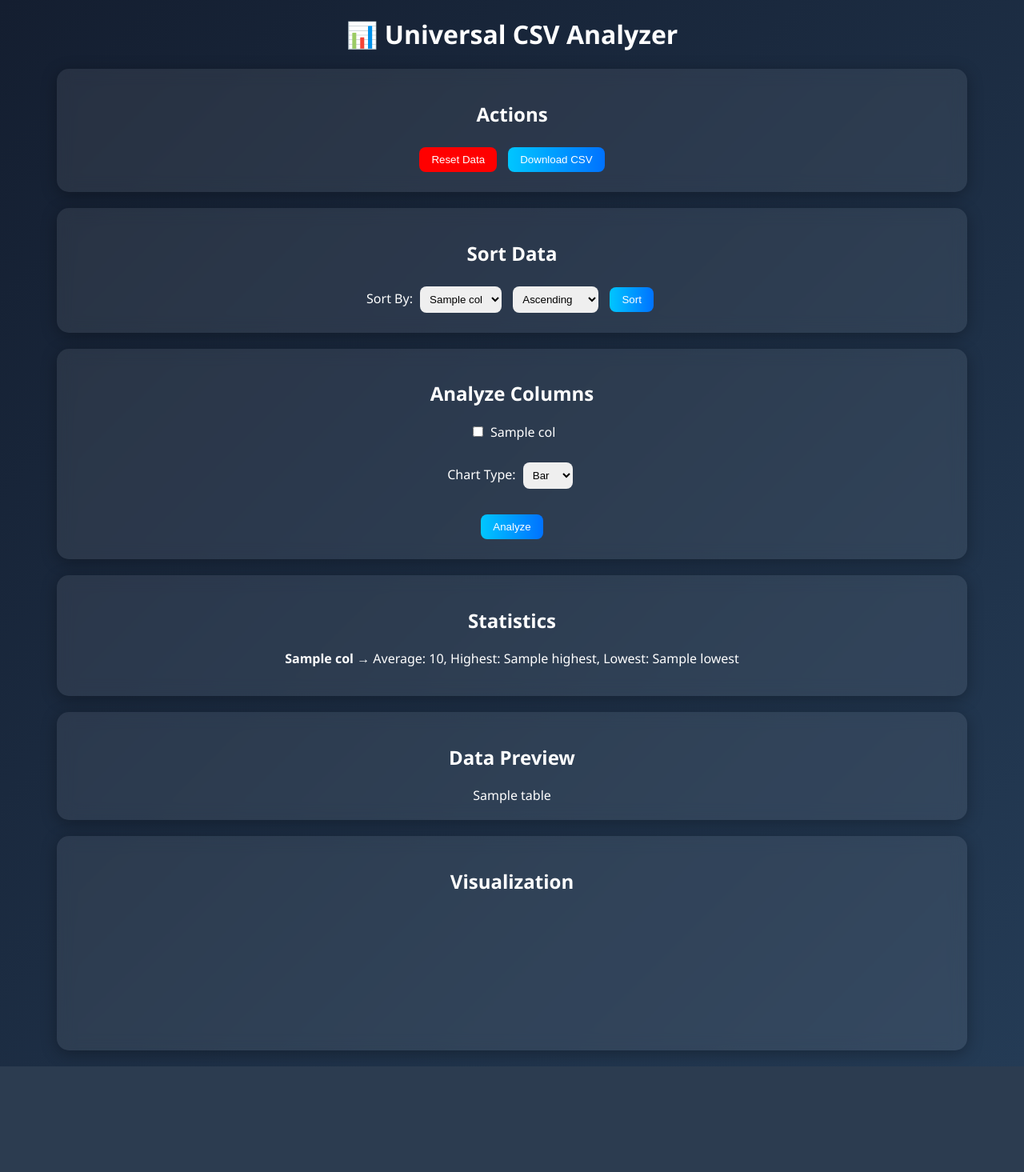
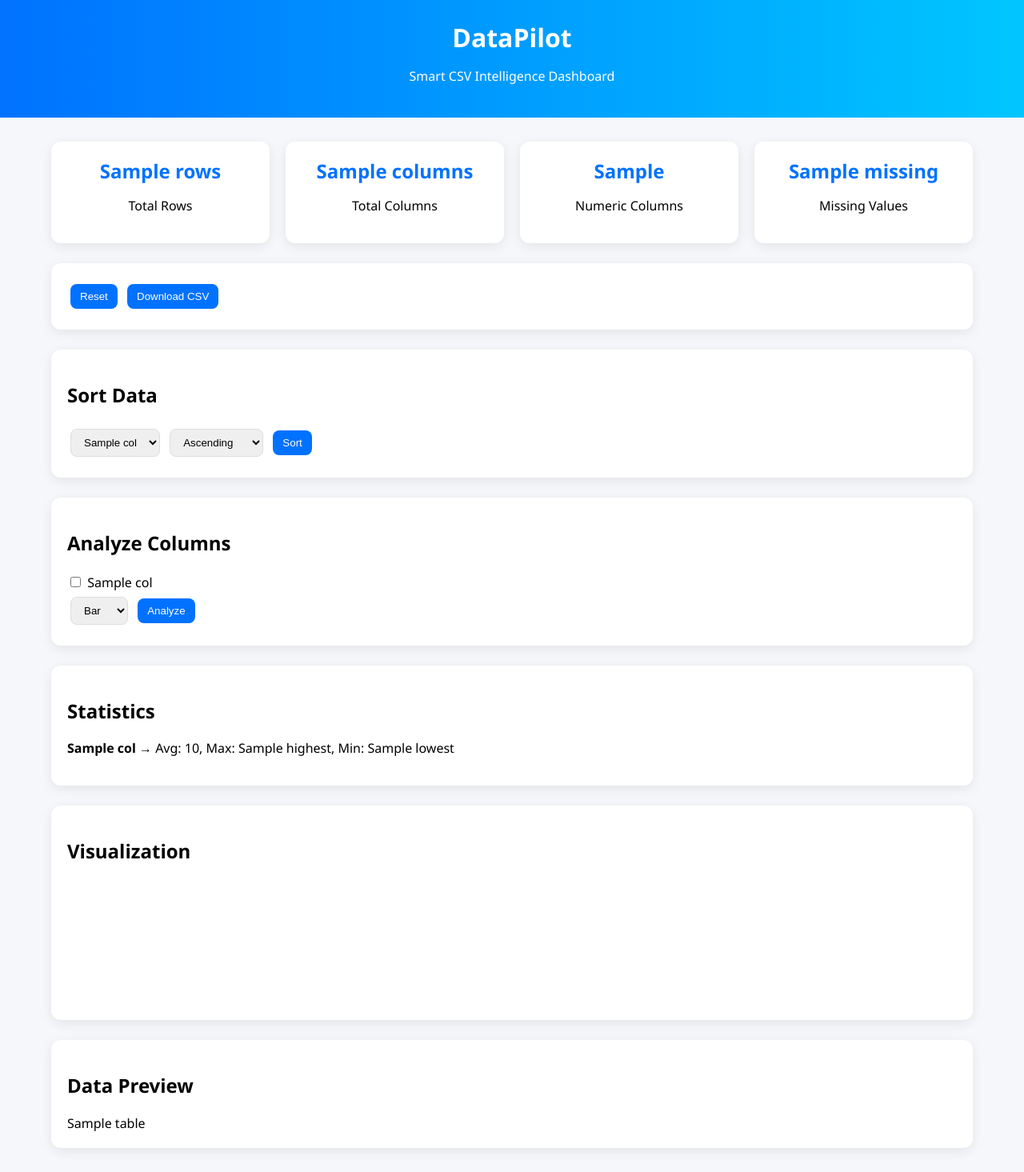
Before and after one commit to 2300032389/csv-analyzer, a Flask app: template templates/index.html in a window 1280 px wide. Shown: the whole page at 80% size. Before the commit the page ends 1333 px from the top, so only its background shows below. Run offline with Flask 3, Linux system fonts and the light colour scheme; the template is opened without the code that fills it: most values are stand-ins (such as "Sample title", 1, 10 or a date in 2020); a map, chart or similar area stays blank.

Commit message:
Clean simplified placement architecture

```diff
--- a/app.py
+++ b/app.py
@@ -1,4 +1,4 @@
-from flask import Flask, render_template, request, redirect
+from flask import Flask, render_template, request, redirect, send_file
 import pandas as pd
 import io
 import os
@@ -20,6 +20,7 @@ def index():
     labels = []
     values = []
     chart_type = "bar"
+    kpis = None
 
     if request.method == "POST":
 
@@ -78,9 +79,30 @@ def index():
                 labels = df.index.astype(str).tolist()
                 values = numeric_data.fillna(0).values.tolist()
 
+        # Download
+        if "download" in request.form and df is not None:
+            buffer = io.StringIO()
+            df.to_csv(buffer, index=False)
+            buffer.seek(0)
+
+            return send_file(
+                io.BytesIO(buffer.getvalue().encode()),
+                mimetype="text/csv",
+                as_attachment=True,
+                download_name="processed_data.csv"
+            )
+
+    # Prepare display data
     if df is not None:
         numeric_columns = df.select_dtypes(include=["number"]).columns.tolist()
         table = df.to_html(classes="table", index=False)
+
+        kpis = {
+            "rows": df.shape[0],
+            "columns": df.shape[1],
+            "numeric_cols": len(numeric_columns),
+            "missing": int(df.isnull().sum().sum())
+        }
 
     return render_template(
         "index.html",
@@ -90,7 +112,8 @@ def index():
         labels=labels,
         values=values,
         chart_type=chart_type,
-        error_message=error_message
+        error_message=error_message,
+        kpis=kpis
     )
 
 
--- a/templates/index.html
+++ b/templates/index.html
@@ -1,95 +1,118 @@
 <!DOCTYPE html>
 <html>
 <head>
-    <title>Universal CSV Analyzer</title>
+    <title>DataPilot - Smart CSV Intelligence</title>
     <script src="https://cdn.jsdelivr.net/npm/chart.js"></script>
 
     <style>
         body {
             font-family: 'Segoe UI', sans-serif;
-            background: linear-gradient(135deg, #141e30, #243b55);
+            background: #f5f7fa;
+            margin: 0;
+            padding: 0;
+        }
+
+        .header {
+            background: linear-gradient(90deg, #0072ff, #00c6ff);
             color: white;
+            padding: 25px;
             text-align: center;
+        }
+
+        .header h1 {
+            margin: 0;
+            font-size: 32px;
         }
 
         .container {
             width: 90%;
-            margin: auto;
+            margin: 30px auto;
         }
 
         .card {
-            background: rgba(255, 255, 255, 0.08);
-            backdrop-filter: blur(10px);
+            background: white;
             padding: 20px;
-            margin: 20px 0;
-            border-radius: 15px;
-            box-shadow: 0 4px 20px rgba(0,0,0,0.3);
+            margin-bottom: 25px;
+            border-radius: 12px;
+            box-shadow: 0 4px 15px rgba(0,0,0,0.08);
         }
 
-        input, select {
-            padding: 8px;
-            margin: 5px;
+        .kpi-container {
+            display: flex;
+            gap: 20px;
+            flex-wrap: wrap;
+            margin-bottom: 25px;
+        }
+
+        .kpi-box {
+            flex: 1;
+            min-width: 180px;
+            background: white;
+            padding: 20px;
+            border-radius: 12px;
+            text-align: center;
+            box-shadow: 0 4px 15px rgba(0,0,0,0.08);
+        }
+
+        .kpi-box h2 {
+            margin: 0;
+            color: #0072ff;
+        }
+
+        input, select, button {
+            padding: 8px 12px;
+            margin: 6px 4px;
             border-radius: 8px;
-            border: none;
+            border: 1px solid #ddd;
         }
 
         button {
-            padding: 8px 15px;
-            margin: 5px;
-            background: linear-gradient(to right, #00c6ff, #0072ff);
+            background: #0072ff;
             color: white;
             border: none;
-            border-radius: 8px;
             cursor: pointer;
-            transition: 0.3s;
         }
 
         button:hover {
-            transform: scale(1.05);
+            opacity: 0.9;
         }
 
         table {
-            margin: auto;
+            width: 100%;
             border-collapse: collapse;
-            width: 100%;
-            color: white;
         }
 
         th, td {
-            padding: 10px;
-            border: 1px solid rgba(255,255,255,0.2);
+            padding: 8px;
+            border: 1px solid #eee;
         }
 
         th {
-            background: rgba(255,255,255,0.1);
+            background: #f0f4f8;
         }
 
-        .error-card {
-            background: rgba(255,0,0,0.2);
+        .error {
+            color: red;
+            font-weight: bold;
         }
     </style>
 </head>
+<body>
 
-<body>
+<div class="header">
+    <h1>DataPilot</h1>
+    <p>Smart CSV Intelligence Dashboard</p>
+</div>
 
 <div class="container">
 
-<h1>📊 Universal CSV Analyzer</h1>
-
-<!-- ERROR MESSAGE -->
 {% if error_message %}
-<div class="card error-card">
-    <p>{{ error_message }}</p>
-</div>
+<p class="error">{{ error_message }}</p>
 {% endif %}
-
-<!-- ========================= -->
-<!-- UPLOAD SECTION -->
-<!-- ========================= -->
 
 {% if not table %}
 <div class="card">
-<h2>Upload CSV File</h2>
+    <h2>Upload CSV</h2>
     <form method="POST" enctype="multipart/form-data">
         <input type="file" name="csv_file" accept=".csv" required>
         <button name="upload_csv">Upload</button>
@@ -97,30 +120,40 @@
 </div>
 {% endif %}
 
-<!-- ========================= -->
-<!-- AFTER UPLOAD SECTION -->
-<!-- ========================= -->
-
 {% if table %}
 
+<div class="kpi-container">
+    <div class="kpi-box">
+        <h2>{{ kpis.rows }}</h2>
+        <p>Total Rows</p>
+    </div>
+    <div class="kpi-box">
+        <h2>{{ kpis.columns }}</h2>
+        <p>Total Columns</p>
+    </div>
+    <div class="kpi-box">
+        <h2>{{ kpis.numeric_cols }}</h2>
+        <p>Numeric Columns</p>
+    </div>
+    <div class="kpi-box">
+        <h2>{{ kpis.missing }}</h2>
+        <p>Missing Values</p>
+    </div>
+</div>
+
 <div class="card">
-<h2>Actions</h2>
-
     <form method="POST" style="display:inline;">
-    <button name="reset" style="background:red;">Reset Data</button>
+        <button name="reset">Reset</button>
     </form>
 
     <form method="POST" style="display:inline;">
         <button name="download">Download CSV</button>
     </form>
-
 </div>
 
-<!-- SORTING -->
 <div class="card">
     <h2>Sort Data</h2>
     <form method="POST">
-    <label>Sort By:</label>
         <select name="sort_column">
             {% for col in numeric_columns %}
             <option value="{{ col }}">{{ col }}</option>
@@ -136,58 +169,48 @@
     </form>
 </div>
 
-<!-- ANALYSIS -->
 <div class="card">
     <h2>Analyze Columns</h2>
     <form method="POST">
-
         {% for col in numeric_columns %}
             <input type="checkbox" name="columns" value="{{ col }}"> {{ col }}
         {% endfor %}
 
-    <br><br>
+        <br>
 
-    <label>Chart Type:</label>
         <select name="chart_type">
             <option value="bar">Bar</option>
             <option value="line">Line</option>
             <option value="pie">Pie</option>
         </select>
 
-    <br><br>
-
         <button name="analyze">Analyze</button>
     </form>
 </div>
 
-<!-- STATISTICS -->
 {% if stats %}
 <div class="card">
     <h2>Statistics</h2>
     {% for col, s in stats.items() %}
-<p>
-<b>{{ col }}</b> →
-Average: {{ s.average }},
-Highest: {{ s.highest }},
-Lowest: {{ s.lowest }}
-</p>
+        <p><strong>{{ col }}</strong> →
+        Avg: {{ s.average }},
+        Max: {{ s.highest }},
+        Min: {{ s.lowest }}</p>
     {% endfor %}
 </div>
 {% endif %}
 
-<!-- DATA PREVIEW -->
-<div class="card">
-<h2>Data Preview</h2>
-{{ table | safe }}
-</div>
-
-<!-- CHART -->
 {% if values %}
 <div class="card">
     <h2>Visualization</h2>
     <canvas id="myChart"></canvas>
 </div>
 {% endif %}
+
+<div class="card">
+    <h2>Data Preview</h2>
+    {{ table | safe }}
+</div>
 
 {% endif %}
 
@@ -199,14 +222,13 @@ Lowest: {{ s.lowest }}
     const chartType = "{{ chart_type }}";
 
     if (values.length > 0) {
-
         const datasets = [];
 
         for (let i = 0; i < values[0].length; i++) {
             datasets.push({
                 label: "Column " + (i + 1),
                 data: values.map(row => row[i]),
-                borderWidth: 1
+                borderWidth: 2
             });
         }
 
```
Lines whose indentation alone changed are shown as unchanged.
